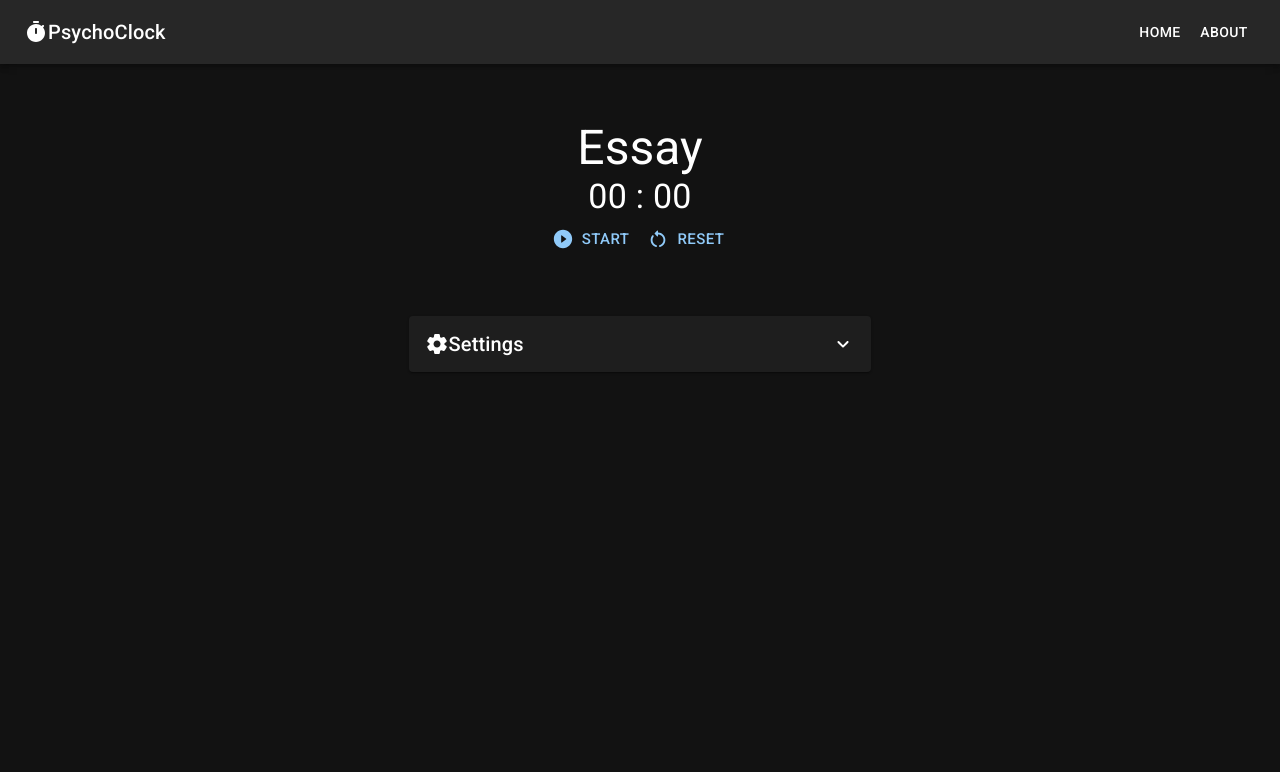
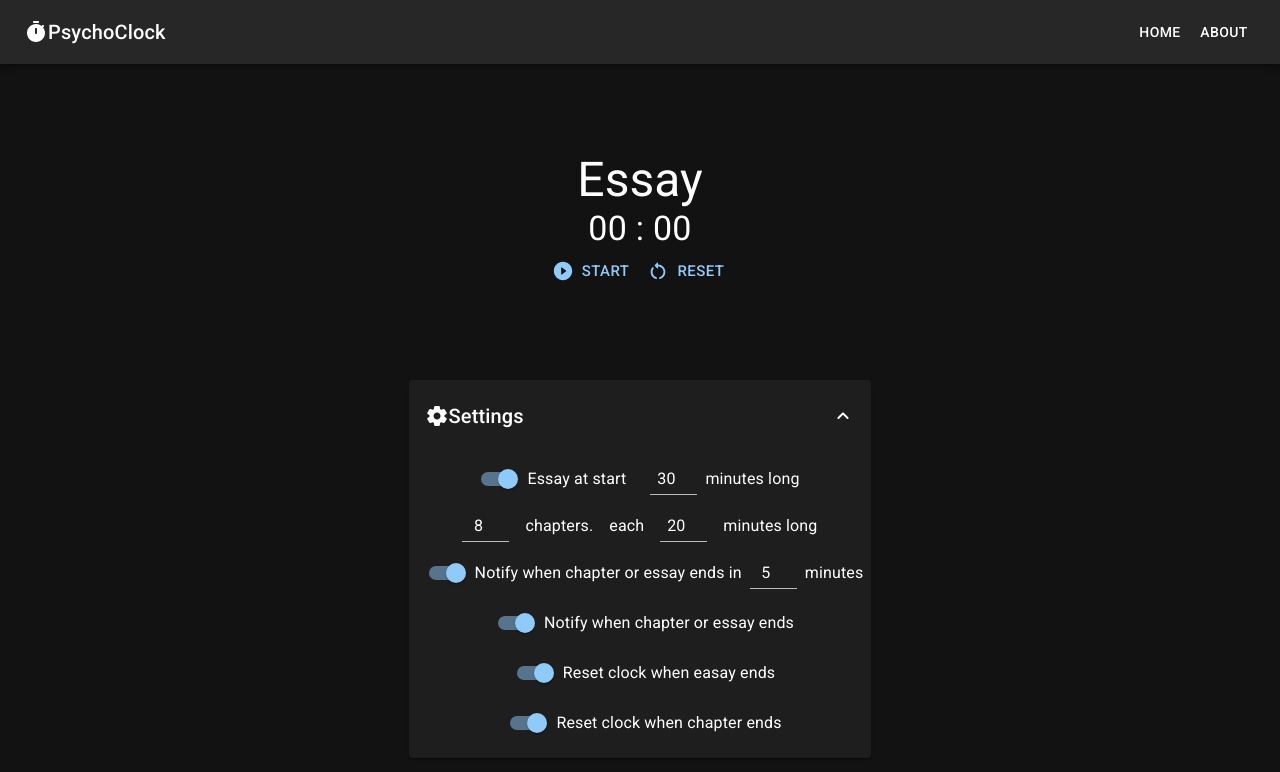
Before and after one commit to dvirberlo/psychoclock, a React (Vite) app: page / in a window 1280 px wide. Shown: the top 772 px of the page. Built offline with nearby package versions, Linux system fonts and the light colour scheme.

Commit message:
feat: UI improvoments

```diff
--- a/src/pages/home/Home.tsx
+++ b/src/pages/home/Home.tsx
@@ -86,15 +86,15 @@ function ClockDisplay(
         display: "flex",
         alignItems: "center",
         justifyContent: "center",
-        marginBlock: 7,
+        marginBlock: 11,
       }}
     >
       <CircularProgress
         variant="determinate"
         value={percent}
-        size={240}
-        thickness={1}
-        // color="secondary"
+        size={300}
+        thickness={0.8}
+        color="secondary"
         sx={{
           position: "absolute",
           zIndex: -1,
@@ -155,7 +155,10 @@ function SettingsDisplay(clockMode: ClockMode, clock: Clock) {
         marginTop: "1rem",
       }}
     >
-      <Accordion>
+      <Accordion
+        disabled={clockMode !== ClockMode.Off}
+        expanded={clockMode === ClockMode.Off}
+      >
         <AccordionSummary expandIcon={<ExpandIcon />}>
           <Typography
             variant="h6"
@@ -167,6 +170,9 @@ function SettingsDisplay(clockMode: ClockMode, clock: Clock) {
           >
             <SettingsIcon />
             Settings
+            <Typography variant="body1" sx={{ marginLeft: 2 }}>
+              {clockMode !== ClockMode.Off ? "reset clock to enable" : ""}
+            </Typography>
           </Typography>
         </AccordionSummary>
         <AccordionDetails sx={{ paddingInline: ".5rem" }}>
@@ -191,7 +197,9 @@ function SettingsDisplay(clockMode: ClockMode, clock: Clock) {
                   <Switch
                     checked={clock.settings.withEssay}
                     onClick={(event) => {
-                      clock.settings.withEssay = !clock.settings.withEssay;
+                      clock.setSettings({
+                        withEssay: !clock.settings.withEssay,
+                      });
                       stateUpdated(counter + 1);
                     }}
                   />
@@ -209,8 +217,9 @@ function SettingsDisplay(clockMode: ClockMode, clock: Clock) {
                 variant="standard"
                 defaultValue={(clock.settings.essaySeconds / 60).toString()}
                 onChange={(event) => {
-                  clock.settings.essaySeconds =
-                    parseFloat(event.target.value) * 60;
+                  clock.setSettings({
+                    essaySeconds: parseFloat(event.target.value) * 60,
+                  });
                   stateUpdated(counter + 1);
                 }}
               />
@@ -245,8 +254,9 @@ function SettingsDisplay(clockMode: ClockMode, clock: Clock) {
                 variant="standard"
                 defaultValue={(clock.settings.chapterSeconds / 60).toString()}
                 onChange={(event) => {
-                  clock.settings.chapterSeconds =
-                    parseFloat(event.target.value) * 60;
+                  clock.setSettings({
+                    chapterSeconds: parseFloat(event.target.value) * 60,
+                  });
                   stateUpdated(counter + 1);
                 }}
               />
@@ -258,8 +268,9 @@ function SettingsDisplay(clockMode: ClockMode, clock: Clock) {
                 <Switch
                   checked={clock.settings.notifyMinutesLeft}
                   onClick={(event) => {
-                    clock.settings.notifyMinutesLeft =
-                      !clock.settings.notifyMinutesLeft;
+                    clock.setSettings({
+                      notifyMinutesLeft: !clock.settings.notifyMinutesLeft,
+                    });
                     stateUpdated(counter + 1);
                   }}
                 />
@@ -282,8 +293,9 @@ function SettingsDisplay(clockMode: ClockMode, clock: Clock) {
                       clock.settings.secondsLeftCount / 60
                     ).toString()}
                     onChange={(event) => {
-                      clock.settings.secondsLeftCount =
-                        parseFloat(event.target.value) * 60;
+                      clock.setSettings({
+                        secondsLeftCount: parseFloat(event.target.value) * 60,
+                      });
                       stateUpdated(counter + 1);
                     }}
                   />
@@ -297,7 +309,9 @@ function SettingsDisplay(clockMode: ClockMode, clock: Clock) {
                 <Switch
                   checked={clock.settings.notifyEnds}
                   onClick={(event) => {
-                    clock.settings.notifyEnds = !clock.settings.notifyEnds;
+                    clock.setSettings({
+                      notifyEnds: !clock.settings.notifyEnds,
+                    });
                     stateUpdated(counter + 1);
                   }}
                 />
@@ -311,8 +325,10 @@ function SettingsDisplay(clockMode: ClockMode, clock: Clock) {
                 <Switch
                   checked={clock.settings.resetVisualClockEssay}
                   onClick={(event) => {
-                    clock.settings.resetVisualClockEssay =
-                      !clock.settings.resetVisualClockEssay;
+                    clock.setSettings({
+                      resetVisualClockEssay:
+                        !clock.settings.resetVisualClockEssay,
+                    });
                     stateUpdated(counter + 1);
                   }}
                 />
@@ -325,8 +341,10 @@ function SettingsDisplay(clockMode: ClockMode, clock: Clock) {
                 <Switch
                   checked={clock.settings.resetVisualClockChapter}
                   onClick={(event) => {
-                    clock.settings.resetVisualClockChapter =
-                      !clock.settings.resetVisualClockChapter;
+                    clock.setSettings({
+                      resetVisualClockChapter:
+                        !clock.settings.resetVisualClockChapter,
+                    });
                     stateUpdated(counter + 1);
                   }}
                 />
--- a/src/pages/home/clock.ts
+++ b/src/pages/home/clock.ts
@@ -10,21 +10,7 @@ export type ClockCB = {
   percent: number;
 };
 
-export type ClockSettings = {
-  withEssay: boolean;
-  essaySeconds: number;
-
-  chaptersCount: number;
-  chapterSeconds: number;
-
-  notifyEnds: boolean;
-  notifyMinutesLeft: boolean;
-  secondsLeftCount: number;
-
-  resetVisualClockEssay: boolean;
-  resetVisualClockChapter: boolean;
-};
-export const DEFAULT_SETTINGS: ClockSettings = {
+export const DEFAULT_SETTINGS = {
   withEssay: true,
   essaySeconds: 30 * 60,
 
@@ -37,8 +23,10 @@ export const DEFAULT_SETTINGS: ClockSettings = {
 
   resetVisualClockEssay: true,
   resetVisualClockChapter: true,
+  totalPercent: false,
 };
 Object.freeze(DEFAULT_SETTINGS);
+export type ClockSettings = typeof DEFAULT_SETTINGS;
 
 const CLOCK_INTERVAL = 500;
 export class Clock {
@@ -63,7 +51,8 @@ export class Clock {
     this.settings = structuredClone(DEFAULT_SETTINGS);
   }
 
-  public setSettings(settings: ClockSettings) {
+  // TODO: what type is this settings field should be?
+  public setSettings(settings: any) {
     Object.assign(this.settings, settings);
   }
 
@@ -71,14 +60,19 @@ export class Clock {
     const computedTotalSeconds =
       (this.settings.withEssay ? this.settings.essaySeconds : 0) +
       this.settings.chapterSeconds * this.settings.chaptersCount;
-    console.log(computedTotalSeconds, this.state.totalSeconds, this.settings);
     this.clockCB({
       chapterIndex: this.state.chapterIndex,
       inEssay: this.state.inEssay,
       hours: Math.floor(this.state.seconds / 3600),
       minutes: Math.floor(this.state.seconds / 60),
       seconds: Math.floor(this.state.seconds % 60),
-      percent: (this.state.totalSeconds / computedTotalSeconds) * 100,
+      percent: this.settings.totalPercent
+        ? (this.state.totalSeconds / computedTotalSeconds) * 100
+        : (this.state.seconds /
+            (this.state.inEssay
+              ? this.settings.essaySeconds
+              : this.settings.chapterSeconds)) *
+          100,
     });
   }
 
```
